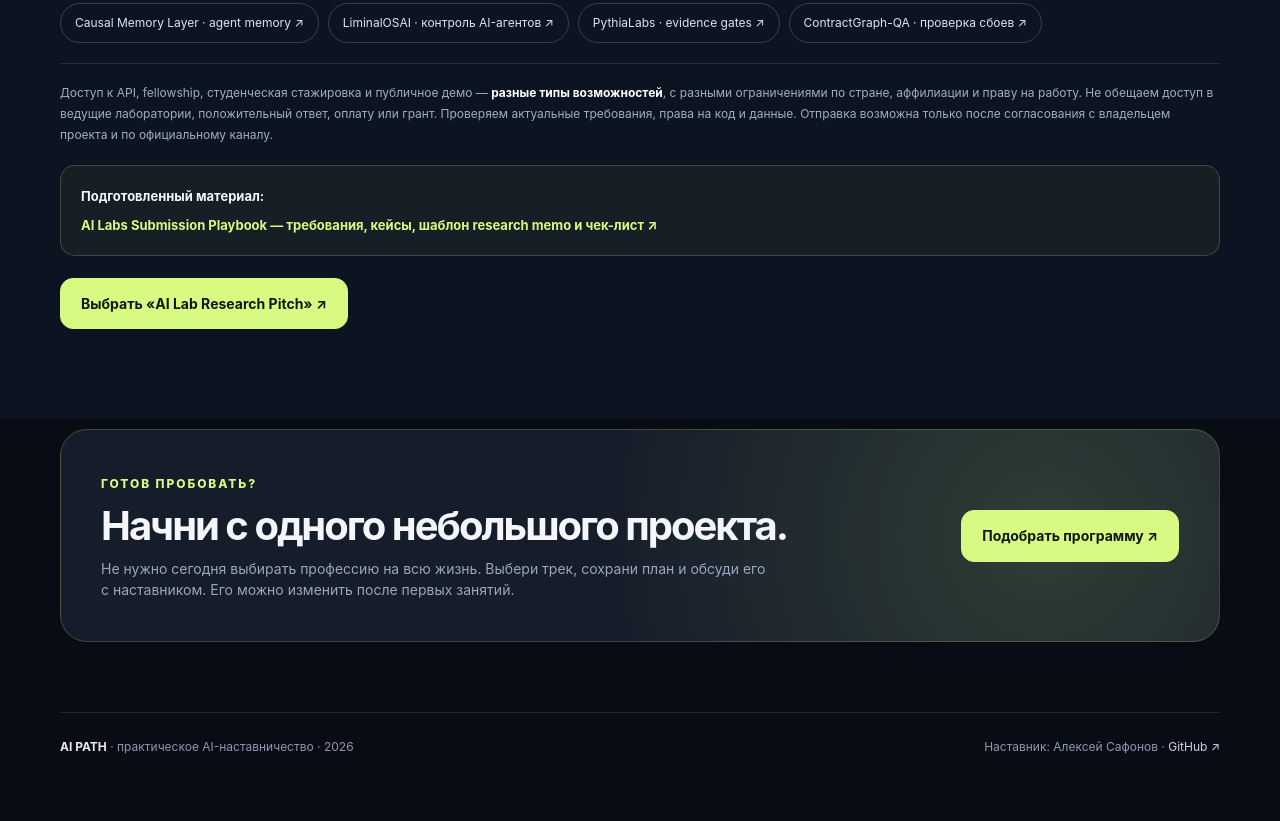
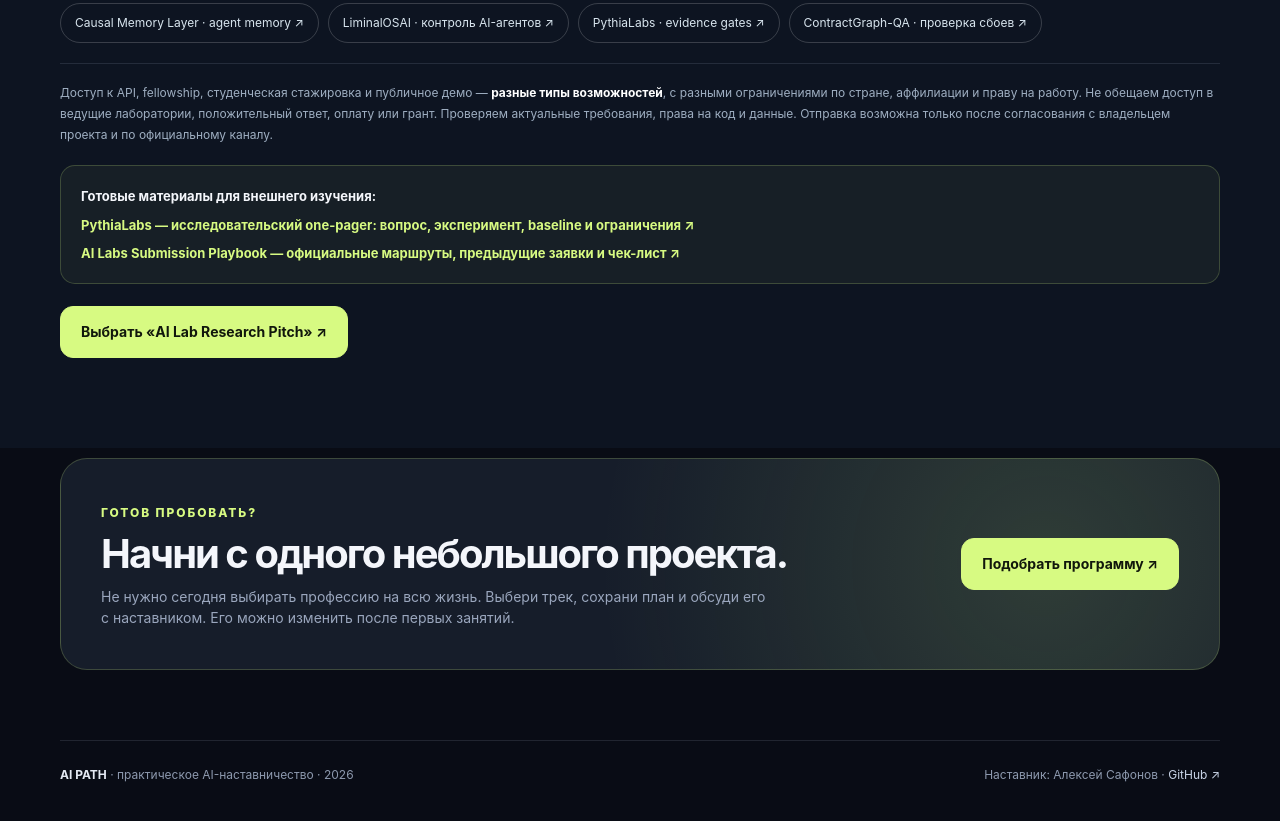
Before and after one commit to safal207/test-it-python, a website: page dist/ai-path/index.html in a window 1280 px wide. Shown: the part 10646-11467 px from the top of the page. Before the commit the page ends 11443 px from the top, so only its background shows below. Drawn offline with Linux system fonts and the light colour scheme.

Commit message:
Expose completed PythiaLabs external evaluation one-pager on AI PATH

```diff
--- a/dist/ai-path/index.html
+++ b/dist/ai-path/index.html
@@ -335,7 +335,7 @@
 </div>
 </div>
 <p class="ml-disclaimer">Доступ к API, fellowship, студенческая стажировка и публичное демо — <strong>разные типы возможностей</strong>, с разными ограничениями по стране, аффилиации и праву на работу. Не обещаем доступ в ведущие лаборатории, положительный ответ, оплату или грант. Проверяем актуальные требования, права на код и данные. Отправка возможна только после согласования с владельцем проекта и по официальному каналу.</p>
-<div class="frontier-playbook"><strong>Подготовленный материал:</strong> <a href="https://github.com/safal207/test-it-python/blob/main/docs/AI_LABS_RESEARCH_SUBMISSION.md" target="_blank" rel="noopener noreferrer">AI Labs Submission Playbook — требования, кейсы, шаблон research memo и чек-лист ↗</a></div>
+<div class="frontier-playbook"><strong>Готовые материалы для внешнего изучения:</strong><a href="https://github.com/safal207/pythiaLabs/blob/main/docs/EXTERNAL_AGENT_EVAL_ONE_PAGER_2026.md" target="_blank" rel="noopener noreferrer">PythiaLabs — исследовательский one-pager: вопрос, эксперимент, baseline и ограничения ↗</a><a href="https://github.com/safal207/test-it-python/blob/main/docs/AI_LABS_RESEARCH_SUBMISSION.md" target="_blank" rel="noopener noreferrer">AI Labs Submission Playbook — официальные маршруты, предыдущие заявки и чек-лист ↗</a></div>
 <button class="btn primary" type="button" data-start-track="frontier">Выбрать «AI Lab Research Pitch» ↗</button>
 </div>
 </section>
```
